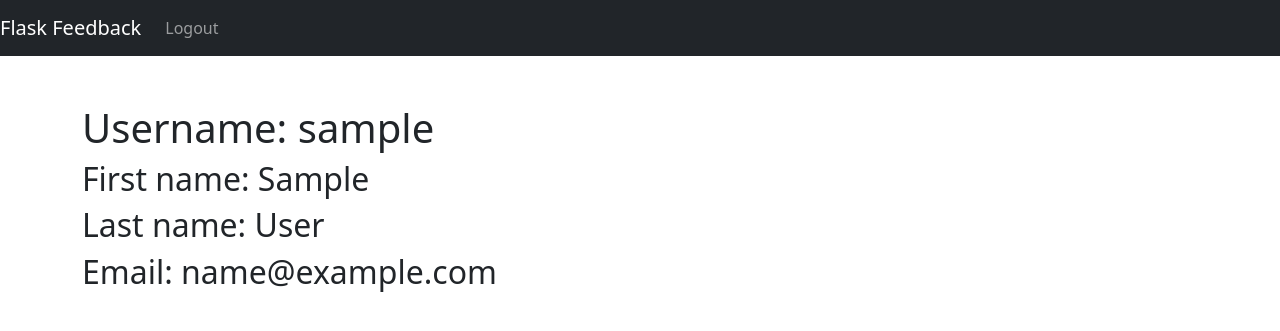
After one commit to cobra11793/flask-feedback, a Flask app: a page that uses templates/base.html in a window 1280 px wide. The commit adds this page. Shown: the top 331 px of the page. Run offline with Flask 3, Linux system fonts and the light colour scheme; the visitor is signed in with stand-in values (Sample User, id 1); tables that the repository leaves empty hold one stand-in row (values such as "Sample post"); some libraries are stand-ins or nearby versions.

Commit message:
Added stuff

```diff
--- a/app.py
+++ b/app.py
@@ -40,7 +40,7 @@ def register_user():
 
         User.register(username, password, email, first_name, last_name)
         db.session.commit()
-        return redirect('/secret')
+        return redirect(f"/users/{username}")
     else:
         return render_template('users/register.html', form=form)
 
@@ -60,16 +60,21 @@ def login():
         user = User.authenticate(username, password)
         if user:
             session['username'] = user.username
-            return redirect("/secret")
+            return redirect(f"/users/{user.username}")
         else:
             form.username.errors = ["Invalid username/password."]
             return render_template("users/login.html", form=form)
 
     return render_template("users/login.html", form=form)
 
-@app.route('/secret')
-def secret():
-    return render_template('users/secret.html')
+@app.route('/users/<username>')
+def display_user(username):
+    if "username" in session:
+        user = User.query.get_or_404(username)
+        return render_template('users/details.html', user=user)
+    else:
+        flash(f'Must be logged in as {username} to view!')
+        return redirect('/login')
 
 @app.route('/logout')
 def logout():
--- a/templates/base.html
+++ b/templates/base.html
@@ -26,7 +26,7 @@
 
 <div class="container mt-5">
   {% for msg in get_flashed_messages() %}
-  <div class="alert alert-info">{{ msg }}</div>
+  <div class="alert alert-danger">{{ msg }}</div>
   {% endfor %}
 
   {% block content %}
--- /dev/null
+++ b/templates/users/details.html
@@ -0,0 +1,14 @@
+{% extends 'base.html' %}
+
+{% block title %} Secret {% endblock %}
+
+{% block content %}
+
+
+<h1>Username: {{user.username}}</h1>
+<h2>First name: {{user.first_name}}</h2>
+<h2>Last name: {{user.last_name}}</h2>
+<h2>Email: {{user.email}}</h2>
+
+
+{% endblock %}
--- a/templates/users/login.html
+++ b/templates/users/login.html
@@ -16,7 +16,7 @@
 
 
         {% for e in f.errors %}
-        {{e}}
+        <span class="text-danger">{{e}}</span>
         {% endfor %}
 
     {% endfor %}
```
Also changed, not shown: templates/users/secret.html (deleted, +0 -11 lines), static/style.css (added).
